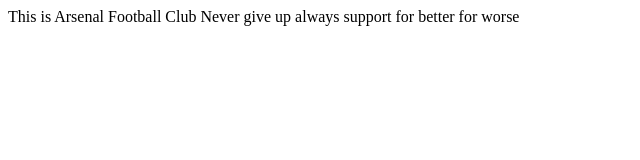
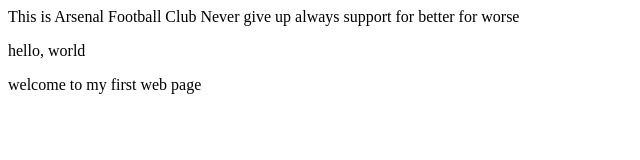
Before and after one commit to kidrey-david/my-first-website, a plain HTML site: page my-first-webpage.html in a window 1280 px wide. Shown: the whole page, without its empty margins (0-640 px from the left). Drawn offline with Linux system fonts and the light colour scheme.

Commit message:
add paragraph block elements to the page

```diff
--- a/my-first-webpage.html
+++ b/my-first-webpage.html
@@ -6,6 +6,8 @@
     <body>Never give up
         always support
         for better for worse
+        <p>hello, world</p>
+        <p>welcome to my first web page</p>
     </body>
 
 </html>
```
